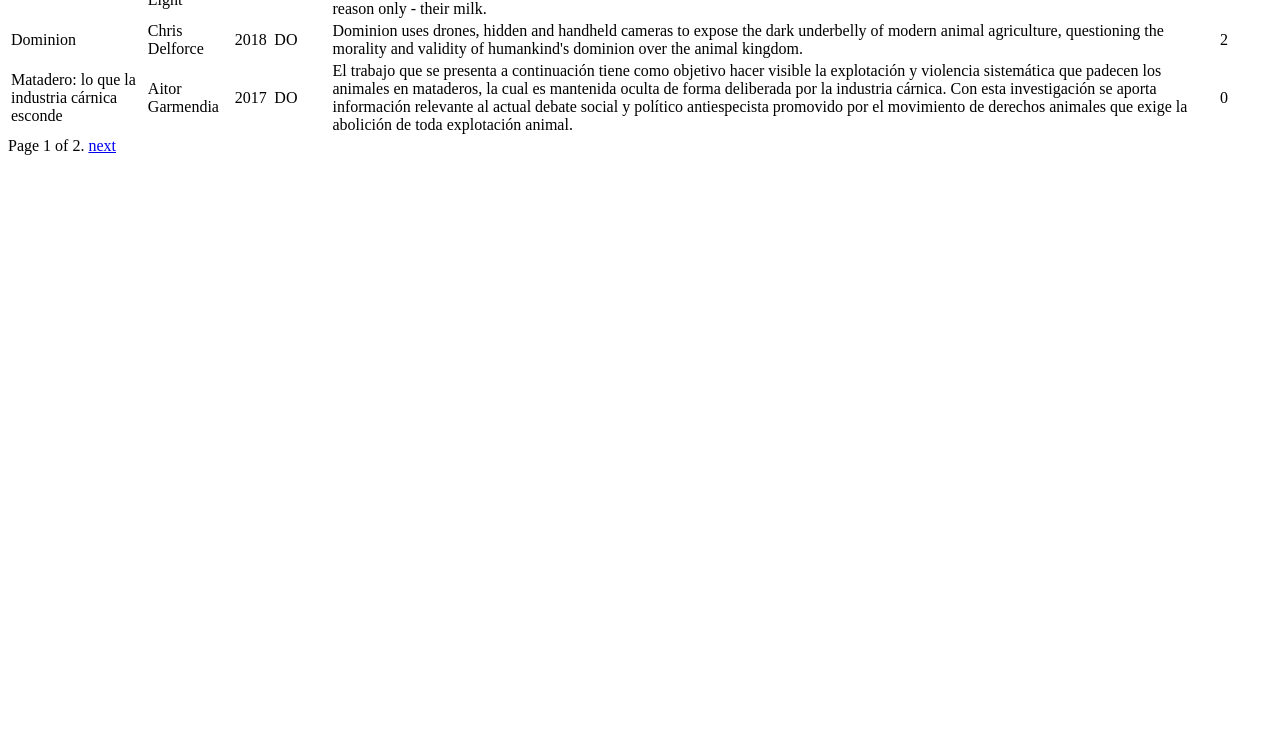
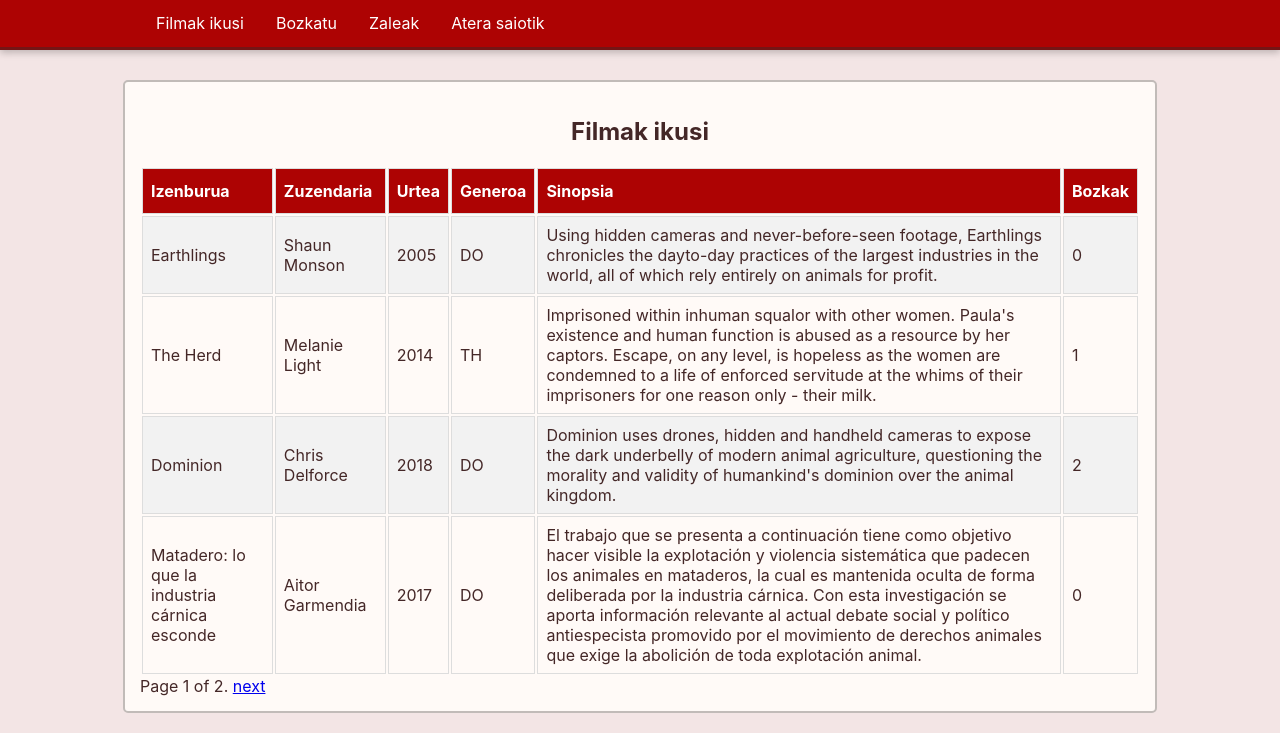
Before and after one commit to bsarasuspe/Django_Labo, a Django app: page /filmak/filmakIkusi in a window 1280 px wide. Shown: the part 181-914 px from the top of the page. Before the commit the page ends 336 px from the top, so only its background shows below. Run offline with Django 3.2, Linux system fonts and the light colour scheme; a user stored in the database is signed in; data comes from the database, SQL or seed files in the repository; both versions use the stored data as it was after the commit.

Commit message:
CSS AMAITUTA!

```diff
--- /dev/null
+++ b/Django_Labo/filmak/static/css/styles.css
@@ -0,0 +1,187 @@
+body {
+    background: #f3e5e5;
+    margin: 0px;
+    font-family: 'Lato', sans-serif;
+    font-family: 'Roboto', sans-serif;
+    font-family: -apple-system,BlinkMacSystemFont,Segoe UI,Roboto,Oxygen,Ubuntu,Cantarell,Fira Sans,Droid Sans,Helvetica Neue,Helvetica,Arial,sans-serif;
+}
+
+#header {
+    width: 100%;
+    height: 180px;
+    background-image: url('http://www.brunswickmoviebowl.com/wp-content/uploads/2016/06/movie-header.jpg');
+}
+
+#headertext {
+    font-size: 40px;
+    font-weight: bold;
+    color: white;
+    text-align: center;
+    padding-top: 75px;
+    text-shadow: 2px 2px 4px #000000;
+}
+
+#headertext a {
+    text-decoration: none;
+    color: white;
+}
+
+#nav {
+    width: 100%;
+    height: 48px;
+    background-color: #ad0303;
+    box-shadow: 0px 3px 7px #00000036;
+    border-bottom: 3px solid #741515;
+    margin-bottom: 30px;
+}
+
+ul {
+    list-style-type: none;
+    margin: 0;
+    padding: 0;
+    overflow: hidden;
+}
+
+li {
+    float: left;
+}
+
+li a {
+    display: block;
+    color: white;
+    text-align: center;
+    padding: 14px 16px;
+    text-decoration: none;
+    }
+
+    li a:hover {
+        background-color: #741515;
+    }
+
+#hasierakutxa {
+    width: 177px;
+    color: #442727;
+    margin: auto;
+    background-color: #fffaf7;
+    padding: 15px;
+    border-radius: 5px;
+    border: 2px solid #c1bbb8;
+}
+
+#loginkutxa {
+    width: 300px;
+    color: #442727;
+    margin: auto;
+    background-color: #fffaf7;
+    padding: 15px;
+    border-radius: 5px;
+    border: 2px solid #c1bbb8;
+}
+
+#registerkutxa {
+    width: 400px;
+    color: #442727;
+    margin: auto;
+    background-color: #fffaf7;
+    padding: 15px;
+    border-radius: 5px;
+    border: 2px solid #c1bbb8;
+}
+
+#filmakikusikutxa {
+    width: 1000px;
+    color: #442727;
+    margin: auto;
+    background-color: #fffaf7;
+    padding: 15px;
+    border-radius: 5px;
+    border: 2px solid #c1bbb8;
+    margin-bottom:20px;
+}
+
+#bozkatukutxa {
+    width: 400px;
+    color: #442727;
+    margin: auto;
+    background-color: #fffaf7;
+    padding: 15px;
+    border-radius: 5px;
+    border: 2px solid #c1bbb8;
+}
+
+#zaleakkutxa {
+    width: 400px;
+    color: #442727;
+    margin: auto;
+    background-color: #fffaf7;
+    padding: 15px;
+    border-radius: 5px;
+    border: 2px solid #c1bbb8;
+}
+
+button {
+    background-color: #ad0303;
+    color: white;
+    padding: 8px;
+    border: 1px solid #911b1b;
+    border-radius: 3px;
+    text-align: center;
+    text-decoration: none;
+    display: inline-block;
+    margin: 4px 2px;
+    cursor: pointer;
+}
+
+    button:hover {
+        background-color: 8f0303;
+    }
+
+input[type=text], input[type=password], input[type=email], input[type=date], select {
+    width: 100%;
+    padding: 12px 20px;
+    margin: 8px 0;
+    display: inline-block;
+    border: 2px solid #c6c0bc;
+    box-sizing: border-box;
+    border-radius: 5px;
+}
+
+input[type="submit" i] {
+    background-color: #ad0303;
+    color: white;
+    padding: 8px;
+    border: 1px solid #911b1b;
+    border-radius: 3px;
+    text-align: center;
+    text-decoration: none;
+    display: inline-block;
+    margin: 4px 2px;
+    cursor: pointer;
+    width:100%;
+}
+
+    input[type="submit" i]:hover {
+        background-color: #8f0303;
+    }
+
+
+td, th {
+    border: 1px solid #ddd;
+    padding: 8px;
+}
+
+tr:nth-child(even) {
+    background-color: #f2f2f2;
+}
+
+tr:hover {
+    background-color: #ddd;
+}
+
+th {
+    padding-top: 12px;
+    padding-bottom: 12px;
+    text-align: left;
+    background-color: #ad0303;
+    color: white;
+}
--- a/Django_Labo/filmak/templates/filmak/filmakIkusi.html
+++ b/Django_Labo/filmak/templates/filmak/filmakIkusi.html
@@ -1,15 +1,31 @@
 <!DOCTYPE html>
+<html>
+<head>
+    <title>{{ title }}</title>
+    {% load static %}
+    <link rel="stylesheet" type="text/css" href="{% static 'css/styles.css' %}">
+</head>
 
-<html lang="en" xmlns="http://www.w3.org/1999/xhtml">
-<head>
-    <meta charset="utf-8" />
-    <title>{{ title }}</title>
-</head>
 <body>
-    <h1 style="color:green">Filmak ikusi</h1>
+
+    <div id="header">
+		<div id="headertext"><a href="index.php">FILMEN GUNEA</a></div>
+	</div>
+	<div id="nav">
+		<div style="width:1000px;margin:auto;">
+           <ul>
+		        <li><a href="{% url 'filmakIkusi' %}">Filmak ikusi</a></li>
+               <li><a href="{% url 'bozkatu' %}">Bozkatu</a></li>
+               <li><a href="{% url 'zaleak' %}">Zaleak</a></li>
+               <li><a href="{% url 'logout' %}">Atera saiotik</a></li>
+           </ul>
+		</div>
+    </div>
+    <div id="filmakikusikutxa">
+           <center><h2>Filmak ikusi</h2></center>
 
     <table id="filmTaula">
-        <tr><td>Izenburua</td><td>Zuzendaria</td><td>Urtea</td><td>Generoa</td><td>Sinopsia</td><td>Bozkak</td></tr>
+        <tr><th>Izenburua</th><th>Zuzendaria</th><th>Urtea</th><th>Generoa</th><th>Sinopsia</th><th>Bozkak</th></tr>
         {% for film in content %}
         <tr><td>{{ film.izenburua }}</td><td>{{ film.zuzendaria }}</td><td>{{ film.urtea }}</td><td>{{ film.generoa }}</td><td>{{ film.sinopsia }}</td><td>{{ film.bozkak }}</td></tr>
         {% endfor %}
@@ -28,5 +44,7 @@
             {% endif %}
         </span>
     </div>
+    </div>
+
 </body>
 </html>
```
Also changed, not shown: Django_Labo/filmak/templates/filmak/bozkatu.html (+24 -8 lines), Django_Labo/filmak/templates/filmak/index.html (+24 -6 lines), Django_Labo/filmak/templates/filmak/login.html (+24 -5 lines), Django_Labo/filmak/templates/filmak/menua.html (+20 -13 lines), Django_Labo/filmak/templates/filmak/register.html (+24 -5 lines), Django_Labo/filmak/templates/filmak/zaleak.html (+25 -7 lines), Django_Labo/Django_Labo/settings.py (line endings or trailing spaces), Django_Labo/db.sqlite3, 1 other file.
